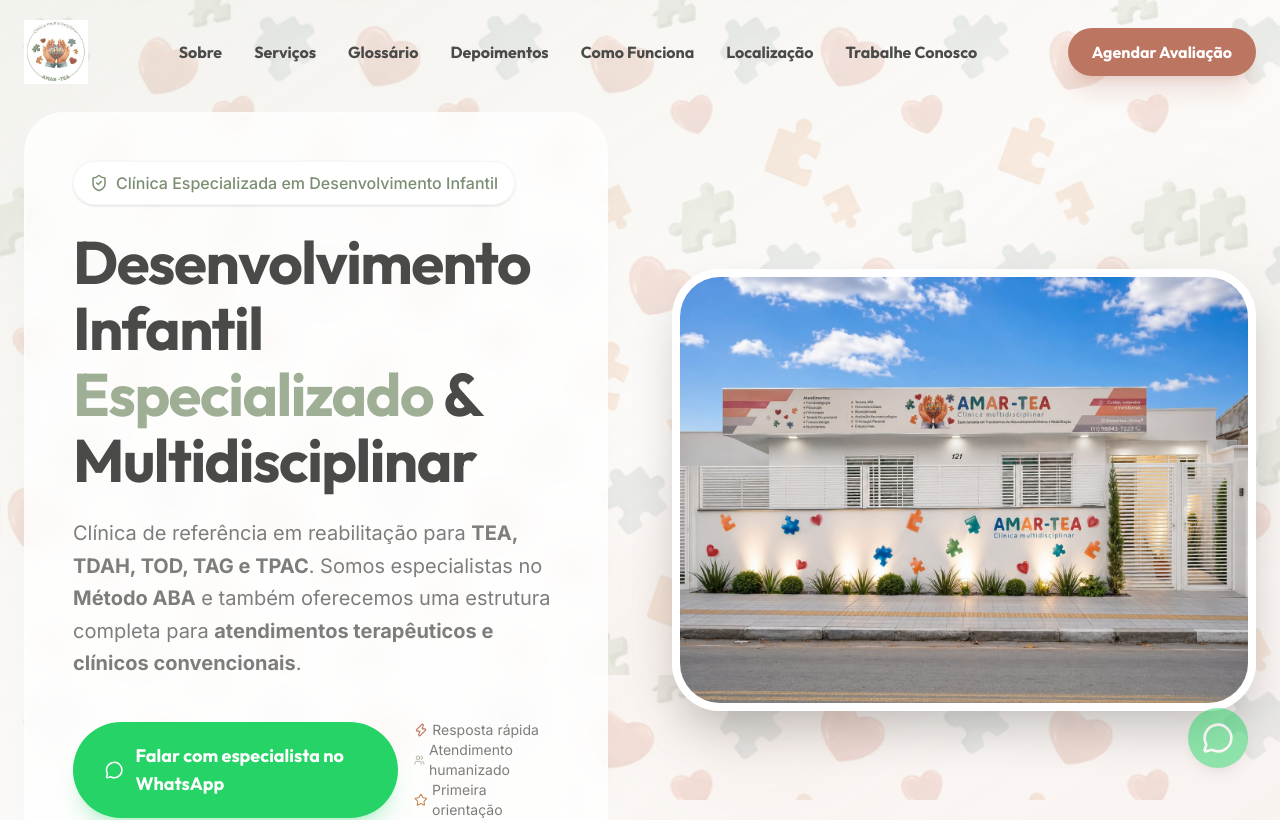
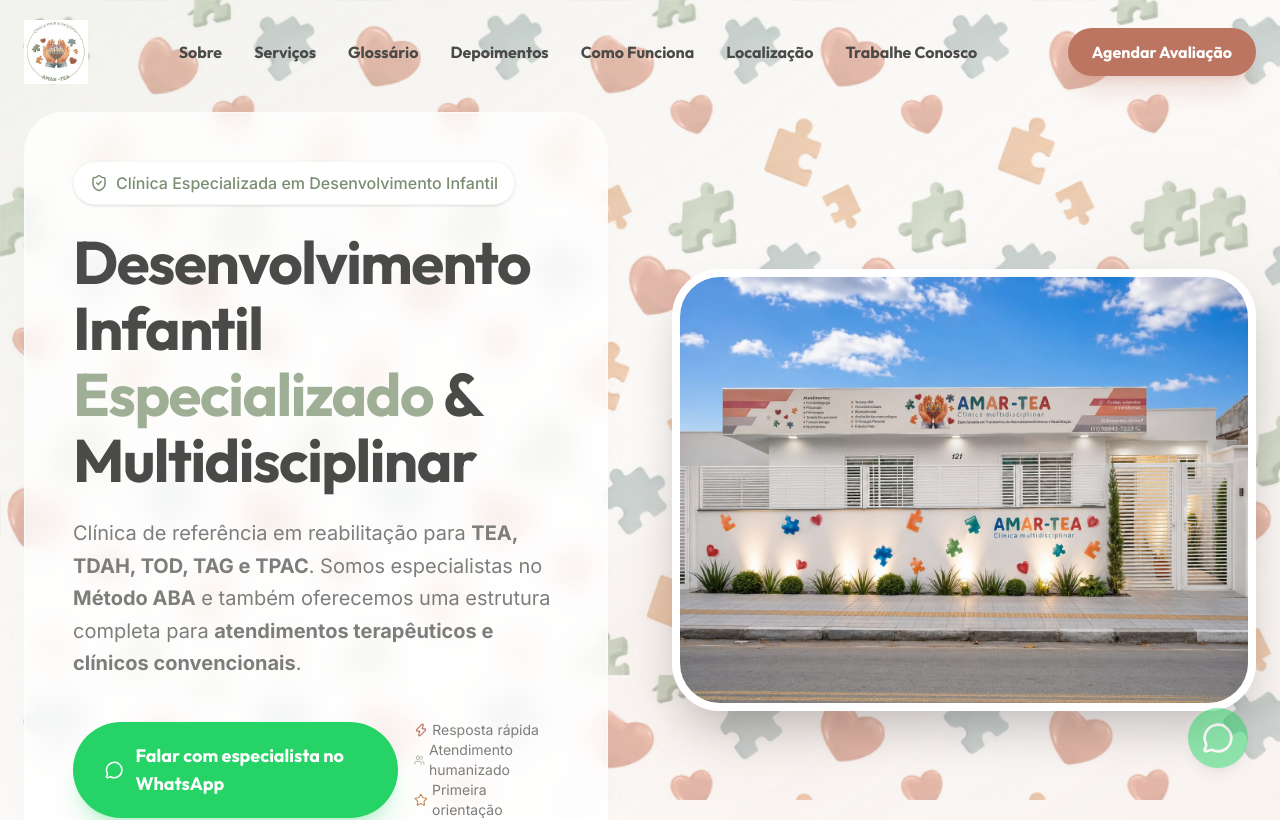
Before and after one commit to mslol21/amartea, a Next.js app: page / in a window 1280 px wide. Shown: the top 820 px of the page. Built offline with nearby package versions, Linux system fonts and the light colour scheme.

Commit message:
style: aumenta drasticamente a opacidade do pattern para 40% para impacto visual maximo

```diff
--- a/src/app/layout.tsx
+++ b/src/app/layout.tsx
@@ -35,7 +35,7 @@
   return (
     <html lang="pt-BR" className={`${outfit.variable} ${inter.variable}`}>
       <body className="antialiased font-body relative">
-        <div className="fixed inset-0 w-full h-full bg-brand-pattern opacity-[0.15] mix-blend-multiply pointer-events-none z-0"></div>
+        <div className="fixed inset-0 w-full h-full bg-brand-pattern opacity-[0.40] mix-blend-multiply pointer-events-none z-0"></div>
         <div className="relative z-10 flex flex-col min-h-screen">
           <Header />
           {children}
```
